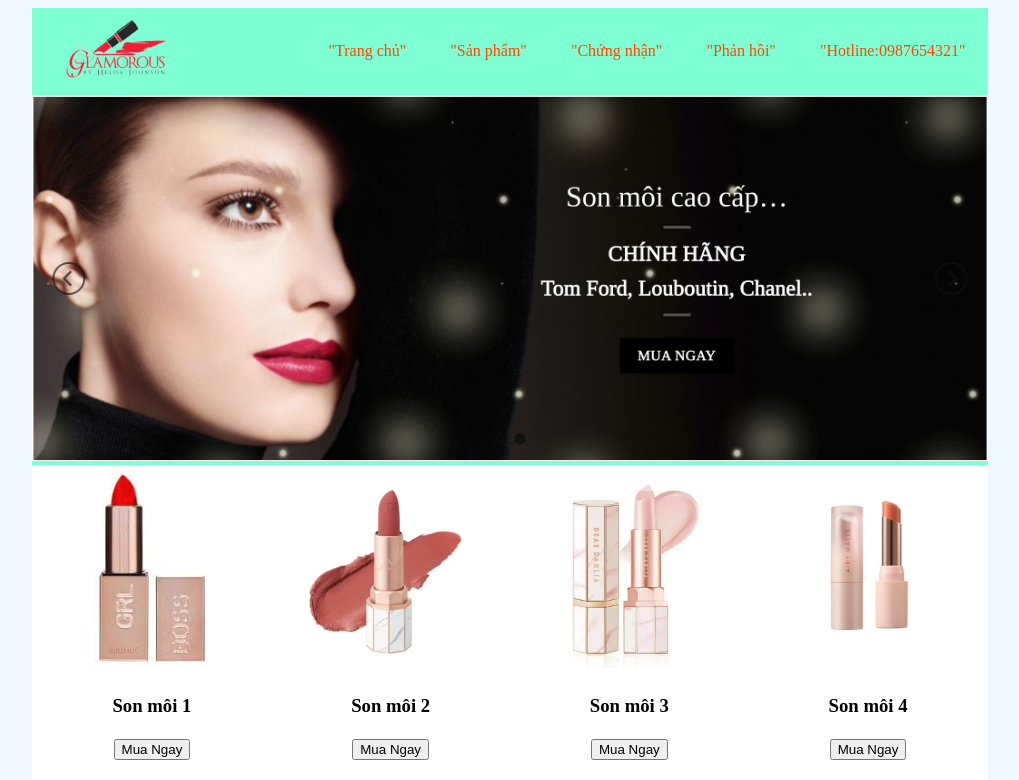
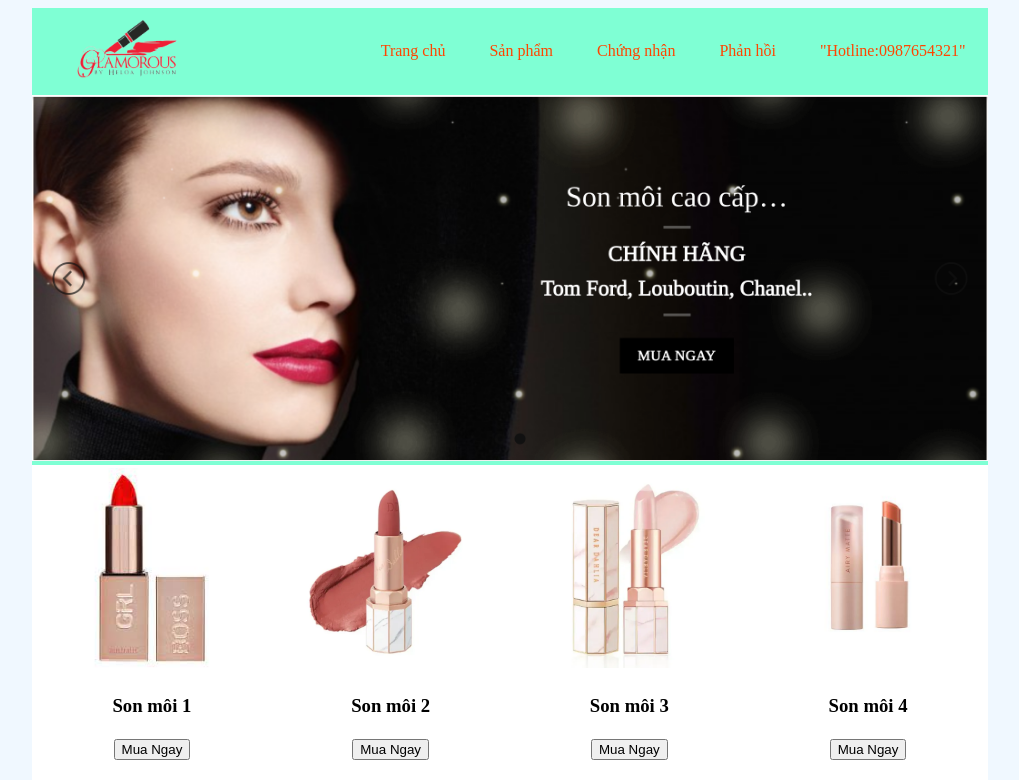
Before and after one commit to zannhut122/wednhut, a plain HTML site: page index.html in a window 1280 px wide. Shown: the top 780 px of the page, without its empty margins (130-1149 px from the left). Drawn offline with Linux system fonts and the light colour scheme.

Commit message:
Update index.html
Signed-off-by: zannhut122 <125637358+zannhut122@users.noreply.github.com>

```diff
--- a/index.html
+++ b/index.html
@@ -98,10 +98,10 @@
             <tr>
                 <td><img width="120px" src="logo.png"></td>
                 <td>
-                    <a href="#trangchu">"Trang chủ"</a>
-                    <a href="#sanpham">"Sản phẩm"</a>
-                    <a href="#chungnhan">"Chứng nhận"</a>
-                    <a href="#phanhoi">"Phản hồi"</a>
+                    <a href="#trangchu">Trang chủ</a>
+                    <a href="#sanpham">Sản phẩm</a>
+                    <a href="#chungnhan">Chứng nhận</a>
+                    <a href="#phanhoi">Phản hồi</a>
                     <a href="">"Hotline:0987654321"</a>
                 </td>
             </tr>
```
